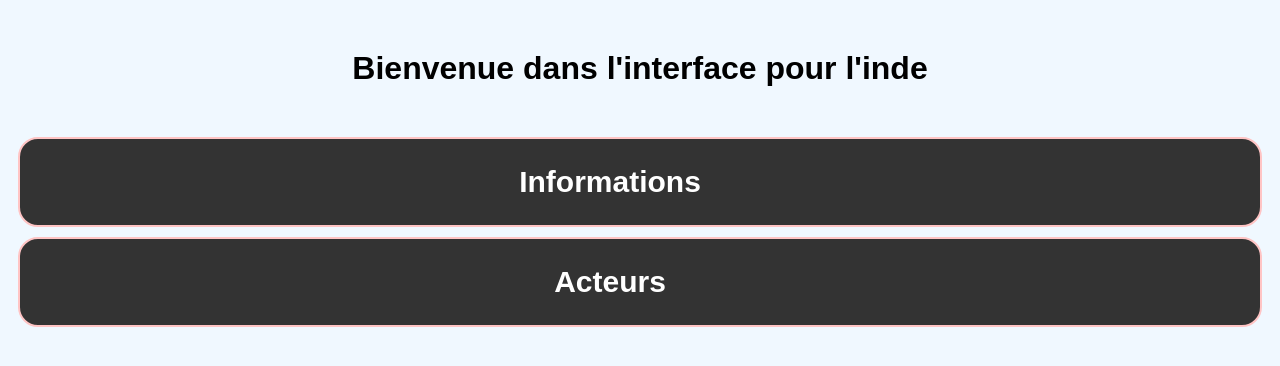
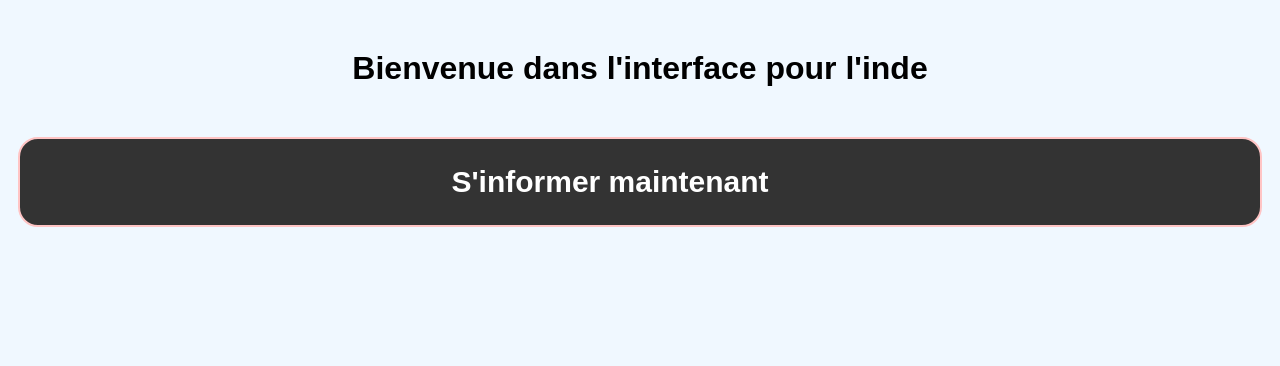
Before and after one commit to LeonardooV/testInde, a PHP site: page /home.php in a window 1280 px wide. Shown: the top 366 px of the page. Run offline with PHP 8.4, Linux system fonts and the light colour scheme.

Commit message:
Rendu fichiers supplémentaires

```diff
--- a/php/home.php
+++ b/php/home.php
@@ -10,9 +10,6 @@
 
 <nav>
     <ul>
-        <li><a href="informations.php">Informations</a></li>
+        <li><a href="informations.php">S'informer maintenant</a></li>
 
 </nav>
-<nav>
-    <ul>
-        <li><a href="actor.html">Acteurs</a></li>
--- a/php/informations.php
+++ b/php/informations.php
@@ -23,7 +23,7 @@ $result = $db->query($sql);
 
 
 $q = @$_GET["q"];
-$sql = "SELECT * FROM `informations` WHERE salary_chf > 30000  AND job_title LIKE '%{$q}%' ORDER BY salary_chf DESC ";
+$sql = "SELECT * FROM `informations` WHERE salary_chf > 5000  AND job_title LIKE '%{$q}%' ORDER BY salary_chf DESC ";
 $result = $db->query($sql);
 
 
```
Also changed, not shown: Screenshot contenant la recherche python.png (added), 2 other files.
